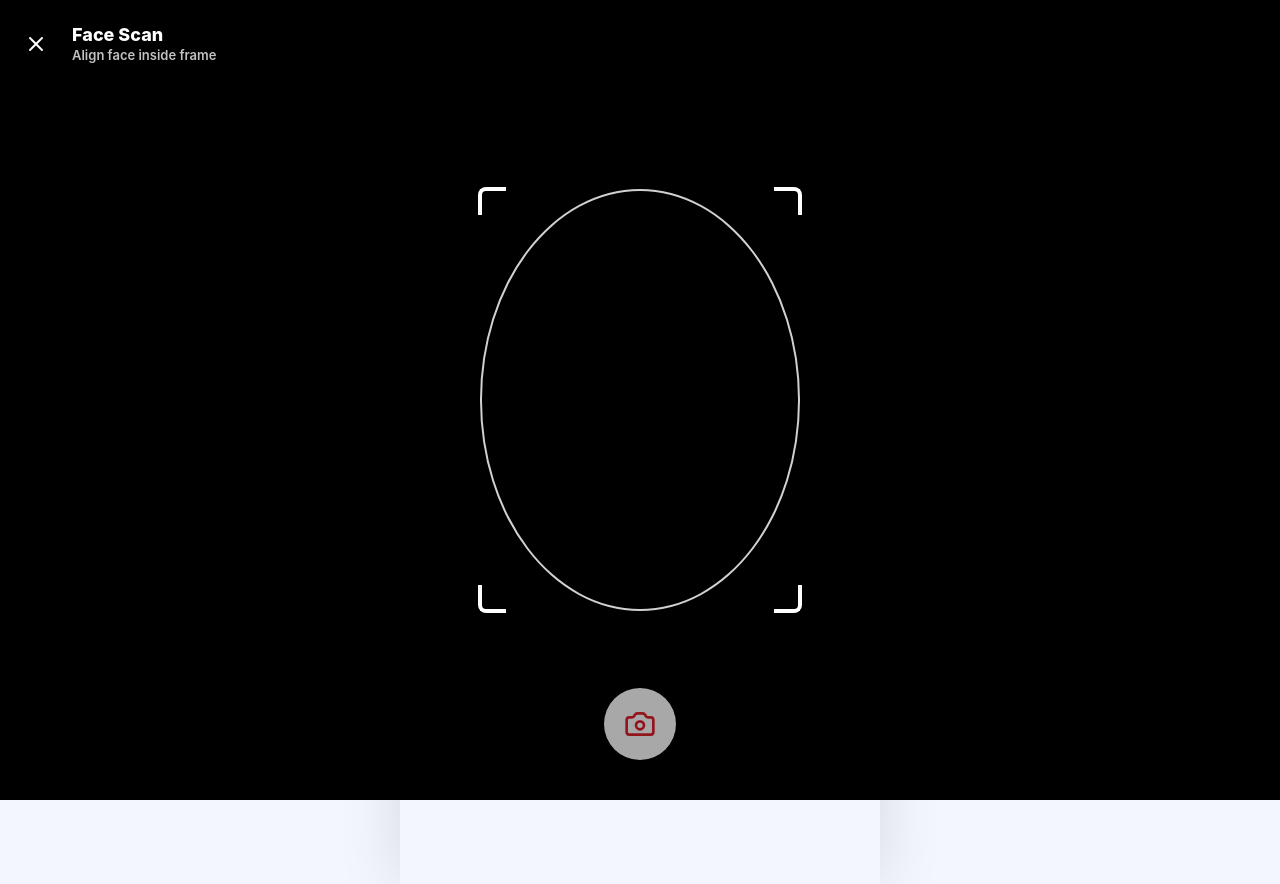
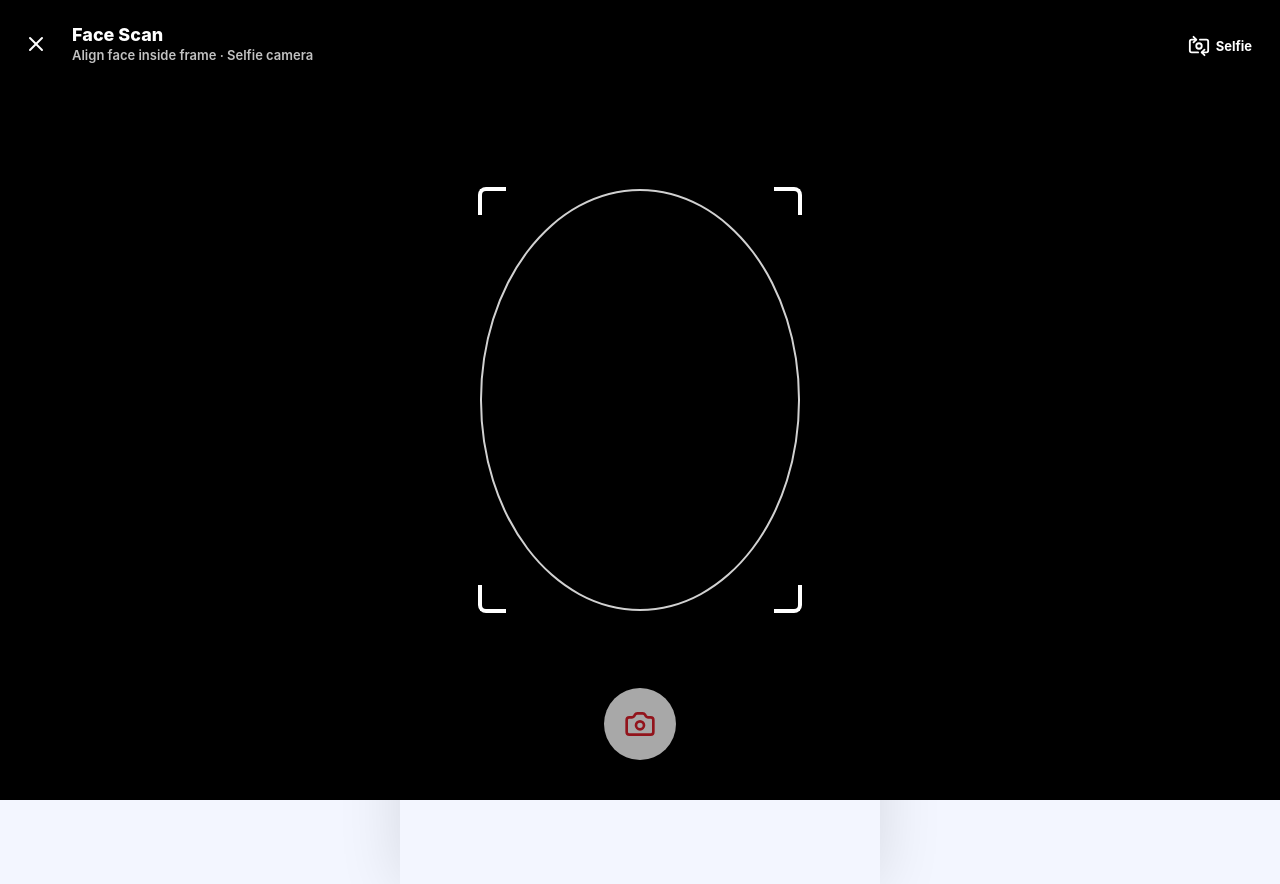
Before and after one commit to youssefmansii/damlink_webapp, a Next.js app: page /bystander/scan in a window 1280 px wide. Both pictures are taken after a click on the button "Open Camera". Built offline with nearby package versions, Linux system fonts and the light colour scheme; no server answers.

Commit message:
Update bystander scanner camera options

```diff
--- a/src/app/(app)/bystander/scan/page.tsx
+++ b/src/app/(app)/bystander/scan/page.tsx
@@ -3,37 +3,34 @@
 import { useState, useRef, Suspense } from 'react';
 import { useRouter, useSearchParams } from 'next/navigation';
 import Webcam from 'react-webcam';
-import { ArrowLeft, User, CreditCard, Car, GraduationCap, Info, Camera, Image as ImageIcon, Search, RotateCcw, X, Loader2 } from 'lucide-react';
+import { ArrowLeft, User, CreditCard, Car, Info, Camera, Image as ImageIcon, Search, RotateCcw, X, Loader2, SwitchCamera } from 'lucide-react';
 import styles from './scan.module.css';
 
-type ScanMode = 'face' | 'national_id' | 'drivers_license' | 'university_id';
+type ScanMode = 'face' | 'national_id' | 'drivers_license';
+type CameraFacing = 'user' | 'environment';
 
 const MODE_LABELS: Record<ScanMode, string> = {
   face: 'Face Scan',
   national_id: 'National ID',
   drivers_license: "Driver's License",
-  university_id: 'University ID',
 };
 
 const MODE_ICONS: Record<ScanMode, any> = {
   face: User,
   national_id: CreditCard,
   drivers_license: Car,
-  university_id: GraduationCap,
 };
 
 const MODE_INSTRUCTIONS: Record<ScanMode, string> = {
   face: "Position the victim's face inside the oval. Keep the face well lit and unobstructed.",
   national_id: 'Place the front of the National ID inside the rectangle. Keep the number line sharp and visible.',
   drivers_license: "Place the front of the driver's license inside the rectangle. Keep the name and photo visible.",
-  university_id: 'Place the university ID inside the rectangle. Keep the name and photo clearly visible.',
 };
 
 const GUIDE_LABELS: Record<ScanMode, string> = {
   face: 'Align face inside frame',
   national_id: 'Align National ID inside frame',
   drivers_license: "Align driver's license inside frame",
-  university_id: 'Align university ID inside frame',
 };
 
 function ScanContent() {
@@ -50,6 +47,7 @@ function ScanContent() {
   const [selectedMode, setSelectedMode] = useState<ScanMode>(initialMode);
   const [capturedUri, setCapturedUri] = useState<string | null>(null);
   const [showWebcamModal, setShowWebcamModal] = useState(false);
+  const [cameraFacing, setCameraFacing] = useState<CameraFacing>(initialMode === 'face' ? 'user' : 'environment');
   const [submitting, setSubmitting] = useState(false);
   const webcamRef = useRef<Webcam>(null);
   const guideRef = useRef<HTMLDivElement>(null);
@@ -177,6 +175,7 @@ function ScanContent() {
                 onClick={() => {
                   submitStartedRef.current = false;
                   setSelectedMode(m);
+                  setCameraFacing(m === 'face' ? 'user' : 'environment');
                   setCapturedUri(null);
                 }}
               >
@@ -271,16 +270,27 @@ function ScanContent() {
             <X size={24} color="#FFFFFF" />
           </button>
 
+          <button
+            type="button"
+            className={styles.flipCameraBtn}
+            onClick={() => setCameraFacing((current) => current === 'user' ? 'environment' : 'user')}
+            aria-label={cameraFacing === 'user' ? 'Switch to back camera' : 'Switch to selfie camera'}
+          >
+            <SwitchCamera size={22} color="#FFFFFF" />
+            <span>{cameraFacing === 'user' ? 'Selfie' : 'Back'}</span>
+          </button>
+
           <div className={styles.webcamHeader}>
             <span className={styles.webcamTitle}>{MODE_LABELS[selectedMode]}</span>
-            <span className={styles.webcamHint}>{GUIDE_LABELS[selectedMode]}</span>
+            <span className={styles.webcamHint}>{GUIDE_LABELS[selectedMode]} · {cameraFacing === 'user' ? 'Selfie camera' : 'Back camera'}</span>
           </div>
 
           <Webcam
+            key={cameraFacing}
             audio={false}
             ref={webcamRef}
             screenshotFormat="image/jpeg"
-            videoConstraints={{ facingMode: selectedMode === 'face' ? 'user' : 'environment' }}
+            videoConstraints={{ facingMode: cameraFacing }}
             className={styles.webcamView}
           />
 
--- a/src/app/(app)/bystander/scan/scan.module.css
+++ b/src/app/(app)/bystander/scan/scan.module.css
@@ -75,6 +75,7 @@
 .galleryButton:focus-visible,
 .submitButton:focus-visible,
 .closeWebcamBtn:focus-visible,
+.flipCameraBtn:focus-visible,
 .snapBtn:focus-visible,
 .retakeButton:focus-visible {
   outline: 3px solid rgba(221, 31, 42, 0.35);
@@ -265,11 +266,30 @@
   cursor: pointer;
 }
 
+.flipCameraBtn {
+  position: absolute;
+  top: 24px;
+  right: 16px;
+  z-index: 10;
+  min-height: 44px;
+  display: flex;
+  align-items: center;
+  gap: 6px;
+  padding: 8px 12px;
+  background: rgba(0, 0, 0, 0.5);
+  border-radius: 22px;
+  border: none;
+  color: #FFFFFF;
+  font-size: 13px;
+  font-weight: 700;
+  cursor: pointer;
+}
+
 .webcamHeader {
   position: absolute;
   top: 24px;
   left: 72px;
-  right: 16px;
+  right: 118px;
   z-index: 10;
   display: flex;
   flex-direction: column;
@@ -392,5 +412,7 @@
 
   .webcamHeader {
     right: 12px;
+    top: 76px;
+    left: 16px;
   }
 }
```
Also changed, not shown: src/app/(app)/bystander/page.tsx (+2 -8 lines), src/app/(app)/bystander/scanning/page.tsx (+9 -9 lines).
